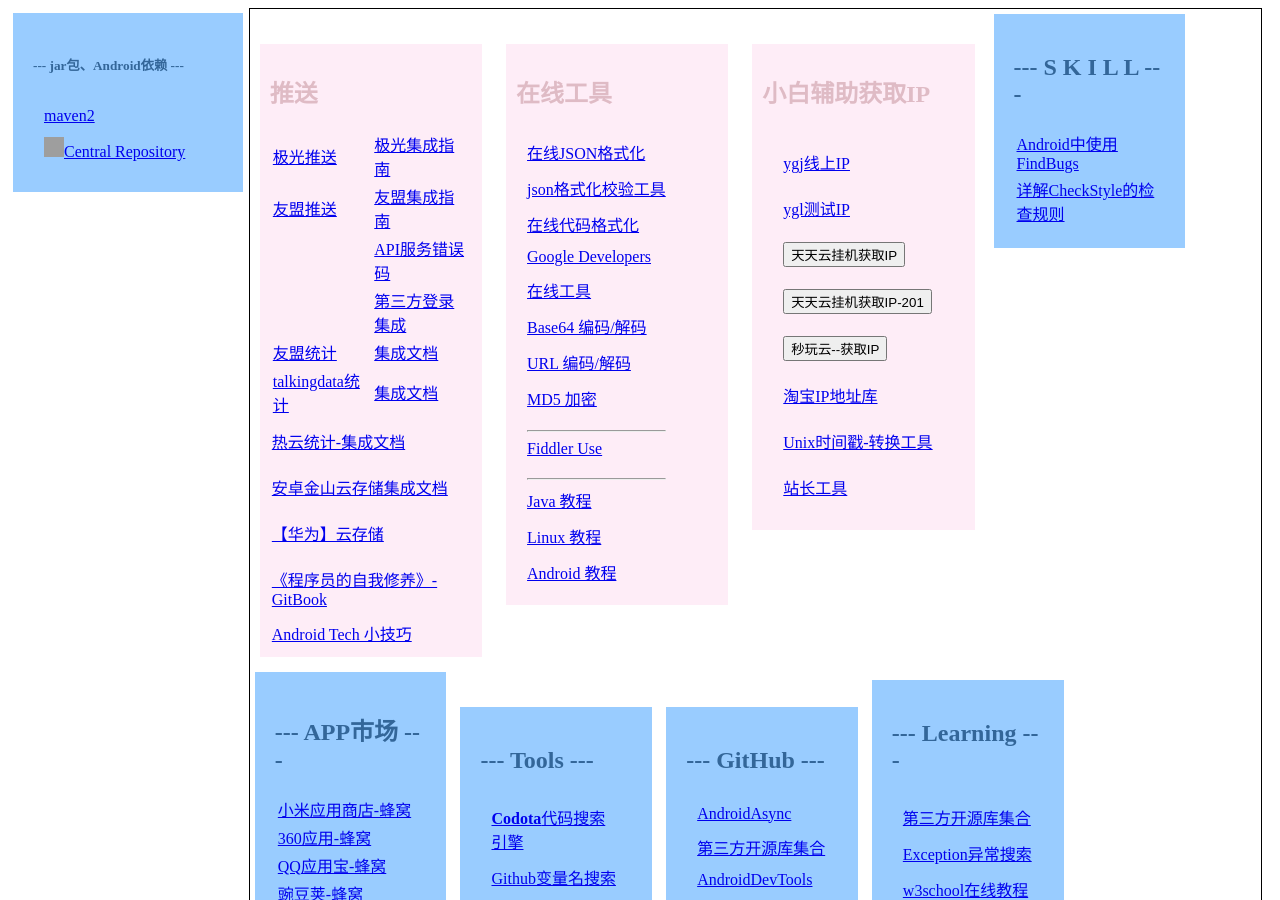
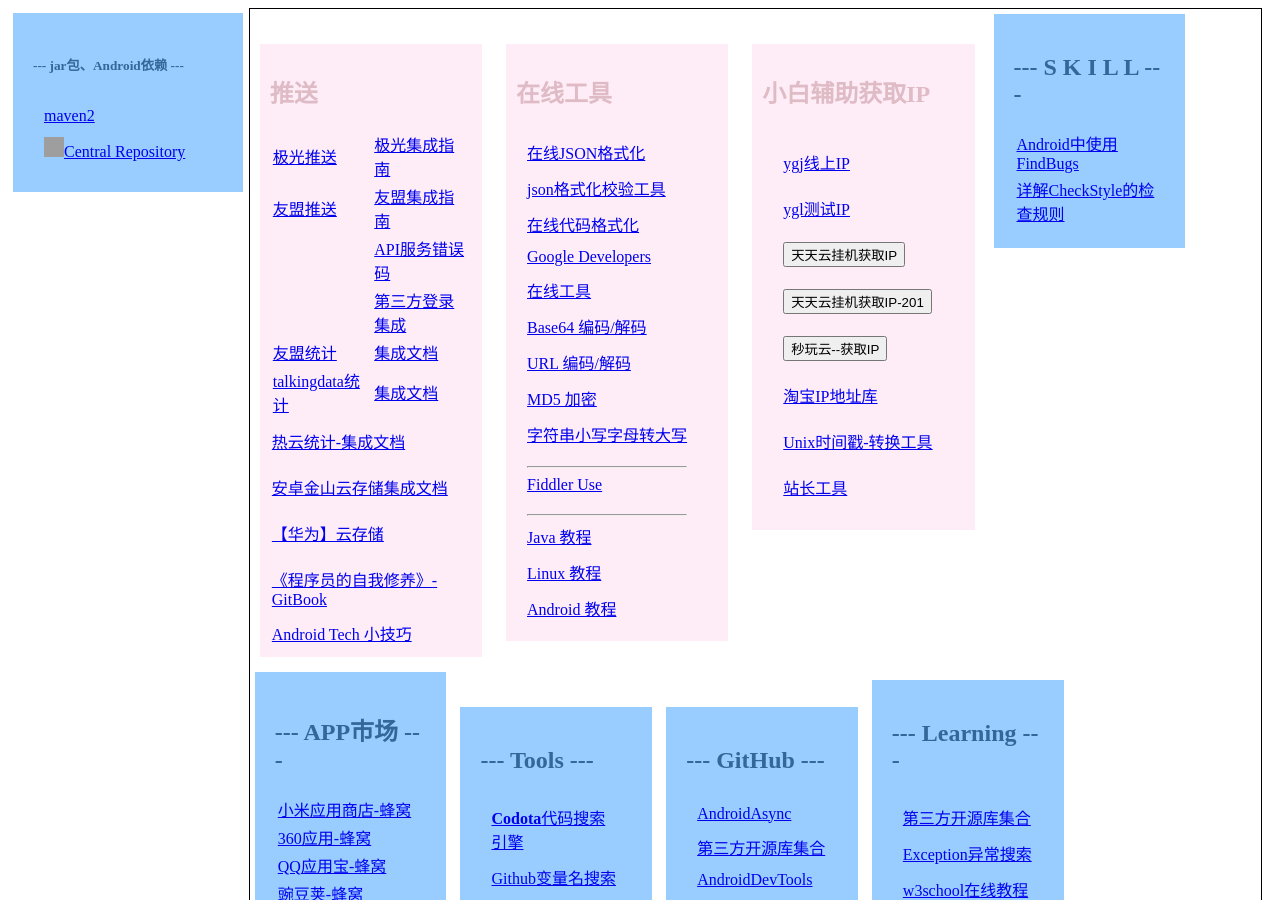
Before and after one commit to github201407/github201407.github.io, a Jekyll site: the page common.html, which Jekyll copies as it is, in a window 1280 px wide and 900 px high. Built offline with Jekyll 4.4.1, drawn with Linux system fonts in a browser that asks for light colours; grey boxes are pictures that could not be loaded.

Commit message:
Update common.html
添加链接：字符串小写字母转大写

```diff
--- a/common.html
+++ b/common.html
@@ -189,6 +189,9 @@
      </tr>
      <tr>
       <td> <a href="https://c.runoob.com/front-end/703" target="_blank">MD5 加密</a> </td>
+     </tr>
+     <tr>
+      <td> <a href="https://c.runoob.com/codedemo/3041" target="_blank">字符串小写字母转大写</a> </td>
      </tr>
      <tr>
       <td> <hr/><a href="http://www.telerik.com/download/fiddler/update-installed" target="_blank">Fiddler Use</a> </td>
```
